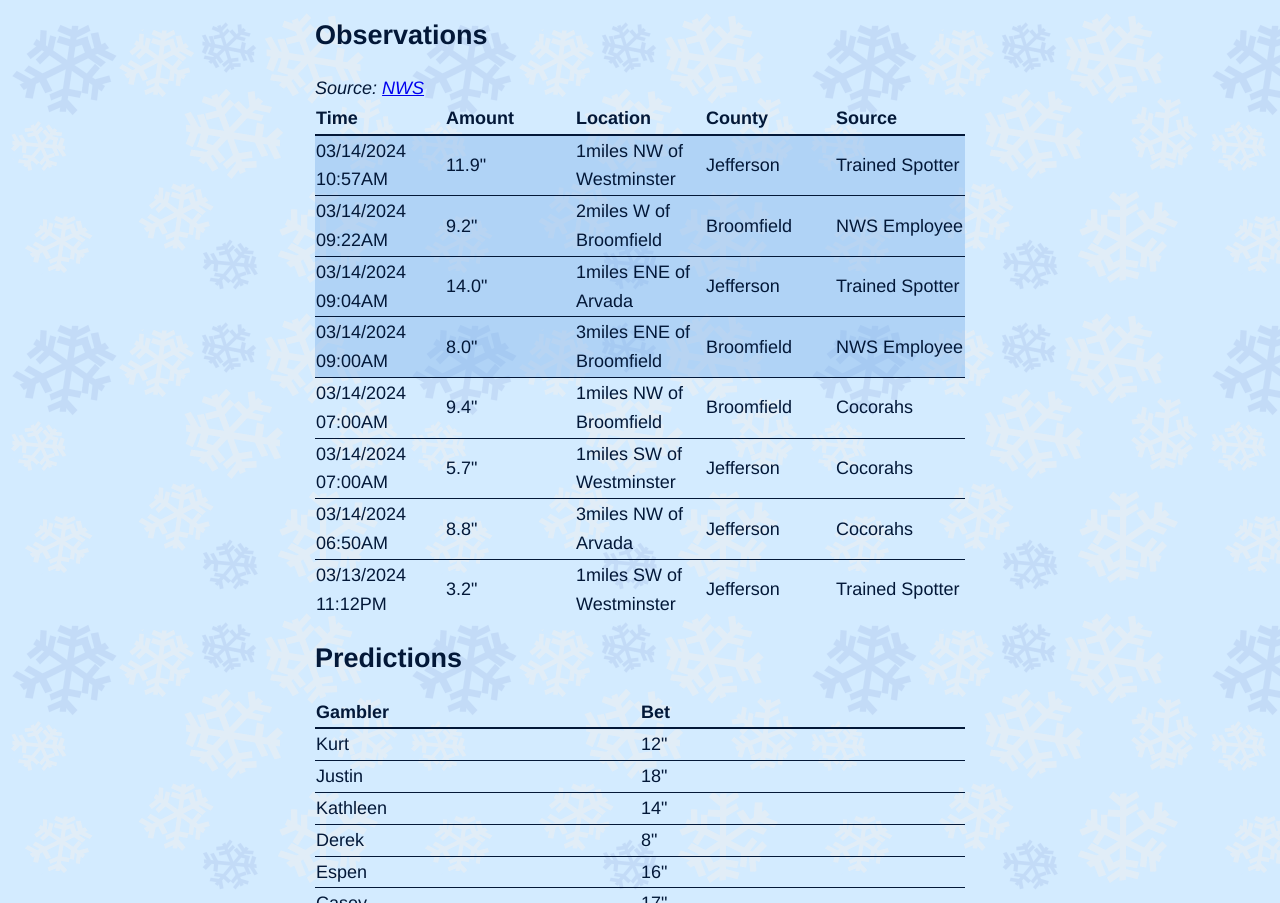
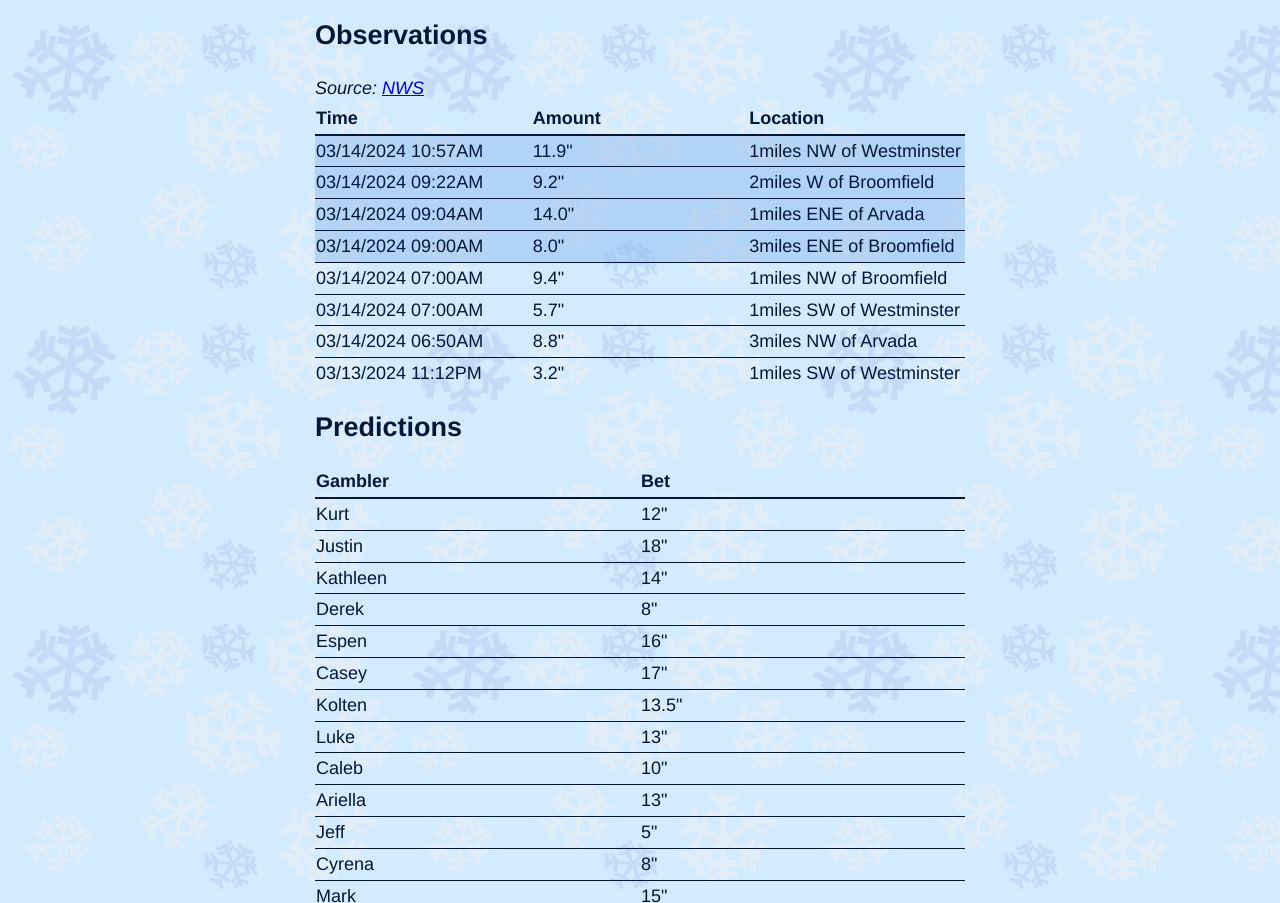
Before and after one commit to jtleniger/jtleniger.github.io, a plain HTML site: page index.html in a window 1280 px wide. Shown: the part 903-1806 px from the top of the page. Drawn offline with Linux system fonts and the light colour scheme.

Commit message:
remove cols

```diff
--- a/index.html
+++ b/index.html
@@ -108,19 +108,17 @@
                 <th>Time</th>
                 <th>Amount</th>
                 <th>Location</th>
-                <th>County</th>
-                <th>Source</th>
             </tr>
         </thead>
         <tbody>
-            <tr class="latest"><td>03/14/2024 10:57AM</td><td>11.9"</td><td>1miles NW of Westminster</td><td>Jefferson</td><td>Trained Spotter</td></tr>
-            <tr class="latest"><td>03/14/2024 09:22AM</td><td>9.2"</td><td>2miles W of Broomfield</td><td>Broomfield</td><td>NWS Employee</td></tr>
-            <tr class="latest"><td>03/14/2024 09:04AM</td><td>14.0"</td><td>1miles ENE of Arvada</td><td>Jefferson</td><td>Trained Spotter</td></tr>
-            <tr class="latest"><td>03/14/2024 09:00AM</td><td>8.0"</td><td>3miles ENE of Broomfield</td><td>Broomfield</td><td>NWS Employee</td></tr>
-            <tr><td>03/14/2024 07:00AM</td><td>9.4"</td><td>1miles NW of Broomfield</td><td>Broomfield</td><td>Cocorahs</td></tr>
-            <tr><td>03/14/2024 07:00AM</td><td>5.7"</td><td>1miles SW of Westminster</td><td>Jefferson</td><td>Cocorahs</td></tr>
-            <tr><td>03/14/2024 06:50AM</td><td>8.8"</td><td>3miles NW of Arvada</td><td>Jefferson</td><td>Cocorahs</td></tr>
-            <tr><td>03/13/2024 11:12PM</td><td>3.2"</td><td>1miles SW of Westminster</td><td>Jefferson</td><td>Trained Spotter</td></tr>
+            <tr class="latest"><td>03/14/2024 10:57AM</td><td>11.9"</td><td>1miles NW of Westminster</td></tr>
+            <tr class="latest"><td>03/14/2024 09:22AM</td><td>9.2"</td><td>2miles W of Broomfield</td></tr>
+            <tr class="latest"><td>03/14/2024 09:04AM</td><td>14.0"</td><td>1miles ENE of Arvada</td></tr>
+            <tr class="latest"><td>03/14/2024 09:00AM</td><td>8.0"</td><td>3miles ENE of Broomfield</td></tr>
+            <tr><td>03/14/2024 07:00AM</td><td>9.4"</td><td>1miles NW of Broomfield</td></tr>
+            <tr><td>03/14/2024 07:00AM</td><td>5.7"</td><td>1miles SW of Westminster</td></tr>
+            <tr><td>03/14/2024 06:50AM</td><td>8.8"</td><td>3miles NW of Arvada</td></tr>
+            <tr><td>03/13/2024 11:12PM</td><td>3.2"</td><td>1miles SW of Westminster</td></tr>
         </tbody>
     </table>
     <h2>Predictions</h2>
```
